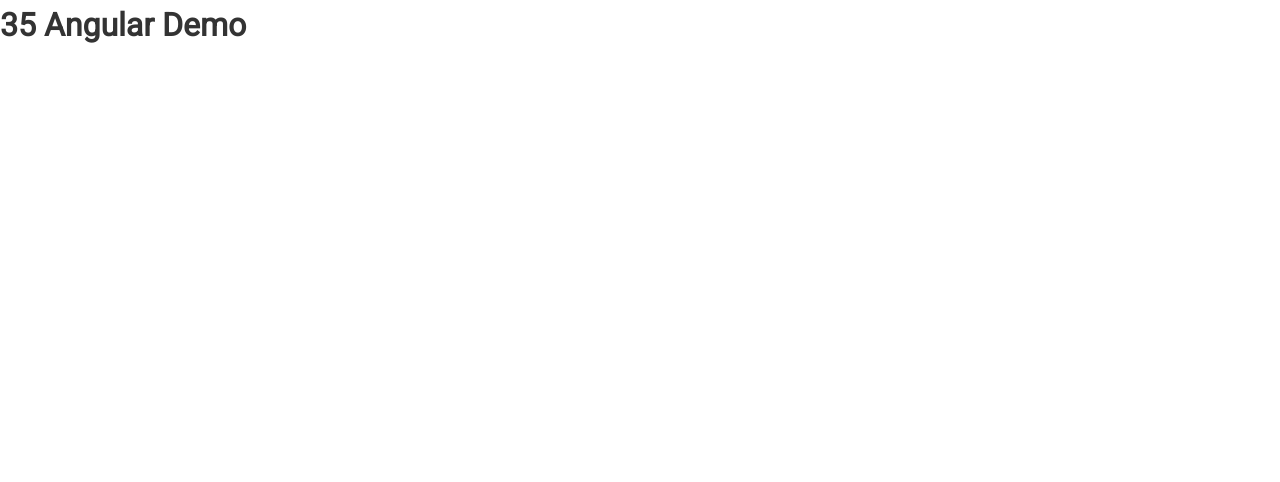
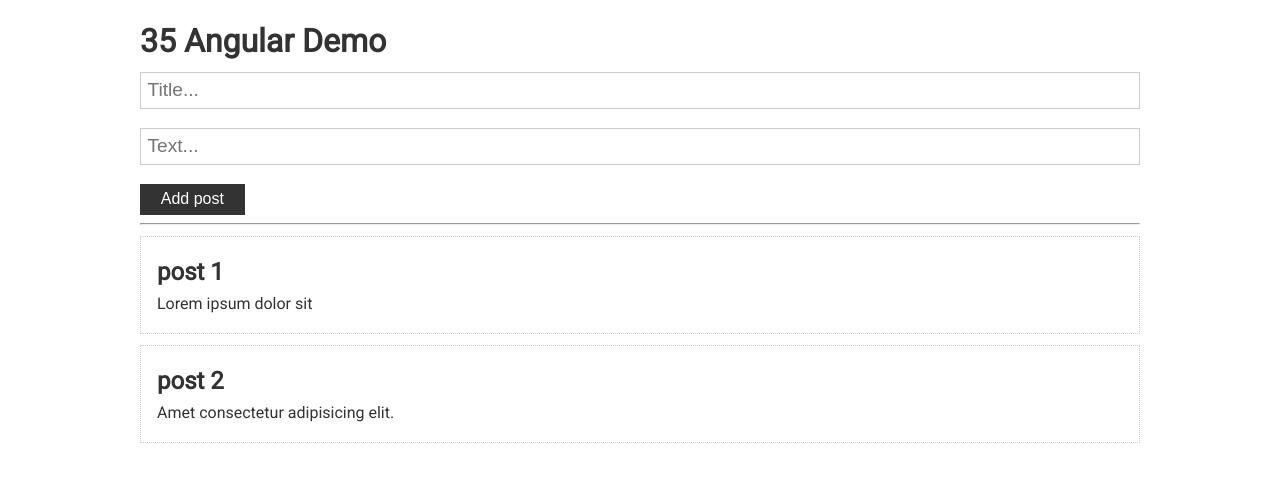
Before and after one commit to TkachukRR/26-angular-demo, an Angular app: page / in a window 1280 px wide. Shown: the top 482 px of the page. Built offline with nearby package versions, Linux system fonts and the light colour scheme.

Commit message:
#009 added ngFor of for titlePost component

```diff
--- a/src/app/app.component.css
+++ /dev/null
@@ -1 +0,0 @@
-/*# sourceMappingURL=app.component.css.map */
--- a/src/app/app.component.html
+++ b/src/app/app.component.html
@@ -1,12 +1,9 @@
-<h1>
-  {{ title.split("-").join(" ") }}
-</h1>
-<!-- <app-post></app-post> -->
-<!-- <app-post2></app-post2> -->
-<!-- <app-task1></app-task1> -->
-<!-- <app-tow-way-binding></app-tow-way-binding> -->
-<!-- <app-styled></app-styled> -->
-<!-- <app-class></app-class> -->
-<!-- <app-if-else></app-if-else> -->
-<!-- <app-switch></app-switch> -->
-<!-- <app-for></app-for> -->
+<div class="container">
+  <h1>
+    {{ title.split("-").join(" ") }}
+  </h1>
+
+  <app-create-post-form></app-create-post-form>
+  <hr />
+  <app-titled-post *ngFor="let p of posts" [post]="p"> </app-titled-post>
+</div>
--- a/src/app/app.component.ts
+++ b/src/app/app.component.ts
@@ -1,5 +1,10 @@
 import { Component } from '@angular/core';
 
+export interface Post {
+  title: string;
+  text: string;
+  id?: number;
+}
 @Component({
   selector: 'app-root',
   templateUrl: './app.component.html',
@@ -7,4 +12,9 @@ import { Component } from '@angular/core';
 })
 export class AppComponent {
   title = '35-angular-demo';
+
+  posts: Array<Post> = [
+    { title: 'post 1', text: 'Lorem ipsum dolor sit', id: 1 },
+    { title: 'post 2', text: 'Amet consectetur adipisicing elit.', id: 1 },
+  ];
 }
--- a/src/app/create-post-form/create-post-form.component.html
+++ b/src/app/create-post-form/create-post-form.component.html
@@ -1 +1,6 @@
-<p>create-post-form works!</p>
+<div>
+  <input type="text" class="form-control" placeholder="Title..." />
+  <input type="text" class="form-control" placeholder="Text..." />
+
+  <button class="btn">Add post</button>
+</div>
--- a/src/app/titled-post/titled-post.component.html
+++ b/src/app/titled-post/titled-post.component.html
@@ -1 +1,4 @@
-<p>titled-post works!</p>
+<div class="card">
+  <h2>{{ post.title }}</h2>
+  <p>{{ post.text }}</p>
+</div>
--- a/src/app/titled-post/titled-post.component.ts
+++ b/src/app/titled-post/titled-post.component.ts
@@ -1,10 +1,15 @@
-import { Component } from '@angular/core';
+import { Component, Input, OnInit } from '@angular/core';
+import { Post } from '../app.component';
 
 @Component({
   selector: 'app-titled-post',
   templateUrl: './titled-post.component.html',
-  styleUrls: ['./titled-post.component.scss']
+  styleUrls: ['./titled-post.component.scss'],
 })
-export class TitledPostComponent {
+export class TitledPostComponent implements OnInit {
+  @Input() post: Post;
 
+  constructor() {}
+
+  ngOnInit() {}
 }
--- a/tsconfig.json
+++ b/tsconfig.json
@@ -19,10 +19,8 @@
     "target": "ES2022",
     "module": "ES2022",
     "useDefineForClassFields": false,
-    "lib": [
-      "ES2022",
-      "dom"
-    ]
+    "strictPropertyInitialization": false,
+    "lib": ["ES2022", "dom"]
   },
   "angularCompilerOptions": {
     "enableI18nLegacyMessageIdFormat": false,
```
Also changed, not shown: 2 other files (tests, documents, lock files or other folders).
